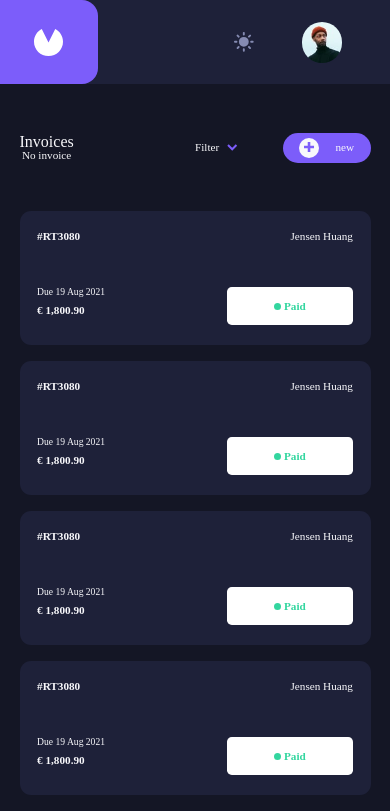
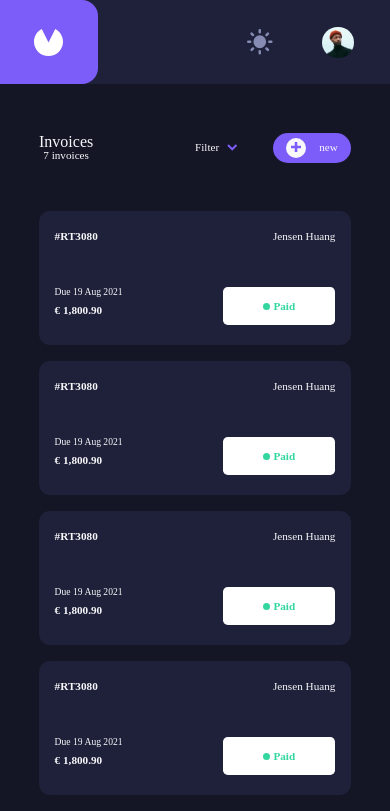
Before and after one commit to VincentDevi/new-cogip, a React (Vite) app: page / in a window 390 px wide. Shown: the top 811 px of the page. Built offline with nearby package versions, Linux system fonts and the light colour scheme.

Commit message:
header tablet design done

```diff
--- a/src/component/AllInvoices/AllInvoices.jsx
+++ b/src/component/AllInvoices/AllInvoices.jsx
@@ -1,7 +1,6 @@
 import React from "react";
 import { createUseStyles } from "react-jss";
 import { CardCollection } from "../CardCollection/CardCollection";
-import { InvoiceCard } from "./InvoiceCard/InvoiceCard";
 import { InvoicesOption } from "./InvoicesOption/InvoicesOption";
 import { NoInvoice } from "./NoInvoice/NoInvoice";
 
@@ -23,7 +22,6 @@ export const AllInvoices = () =>{
         <div className={style.section}>
             <InvoicesOption/>
             {/* <NoInvoice/> */}
-            {/* <InvoiceCard/> */}
             <CardCollection/>
         </div>
     );
--- a/src/component/AllInvoices/InvoiceCard/InvoiceCard.jsx
+++ b/src/component/AllInvoices/InvoiceCard/InvoiceCard.jsx
@@ -5,7 +5,7 @@ import { StatusButton } from "./StatusButton/StatusButton";
 const useStyle = createUseStyles({
     main:{
         height:'134px',
-        width:'90vw',
+        width:'80vw',
         backgroundColor: '#1E2139',
         borderRadius: '.7rem',
         display:'flex',
--- a/src/component/AllInvoices/InvoicesOption/InvoicesCount/InvoiceCount.jsx
+++ b/src/component/AllInvoices/InvoicesOption/InvoicesCount/InvoiceCount.jsx
@@ -17,7 +17,7 @@ export const InvoicesCount = () =>{
     return (
         <div className={style.section}>
             <h2>Invoices</h2>
-            <p className={style.text}>No invoice</p>
+            <p className={style.text}>7 invoices</p>
         </div>
     );
 }
--- a/src/component/AllInvoices/InvoicesOption/InvoicesOption.jsx
+++ b/src/component/AllInvoices/InvoicesOption/InvoicesOption.jsx
@@ -6,7 +6,7 @@ import { NewButton } from "./NewButton/NewButton";
 
 const useStyle= createUseStyles({
     section:{
-        width: '90vw',
+        width: '80vw',
         height:'15vh',
         display:'flex',
         alignItems:'center',
--- a/src/component/Header/Header.jsx
+++ b/src/component/Header/Header.jsx
@@ -27,6 +27,7 @@ const useStyle = createUseStyles({
         borderBottomRightRadius: '1rem'
     },
     image:{
+        maxWidth: '40px',
         width: '30%',
         height: 'auto',
     }
--- a/src/component/Header/LigthDarkToggle/LightDarkToggle.jsx
+++ b/src/component/Header/LigthDarkToggle/LightDarkToggle.jsx
@@ -7,9 +7,12 @@ const useStyle = createUseStyles({
         justifyContent:'center',
         alignItems:'center',
         cursor:'pointer',
+        width:'50%',
+        maxWidth: '80px',
     },
     image:{
-        width:'5px',
+        maxWidth: '40px',
+        width:'100%',
         height:'auto',
     }
 
--- a/src/component/Header/Profil/Profil.jsx
+++ b/src/component/Header/Profil/Profil.jsx
@@ -19,6 +19,7 @@ const useStyle = createUseStyles({
         cursor:'pointer',
     },
     image:{
+        maxWidth:'60px',
         width: '100%',
         height:'auto',
         borderRadius:'5rem',
```
